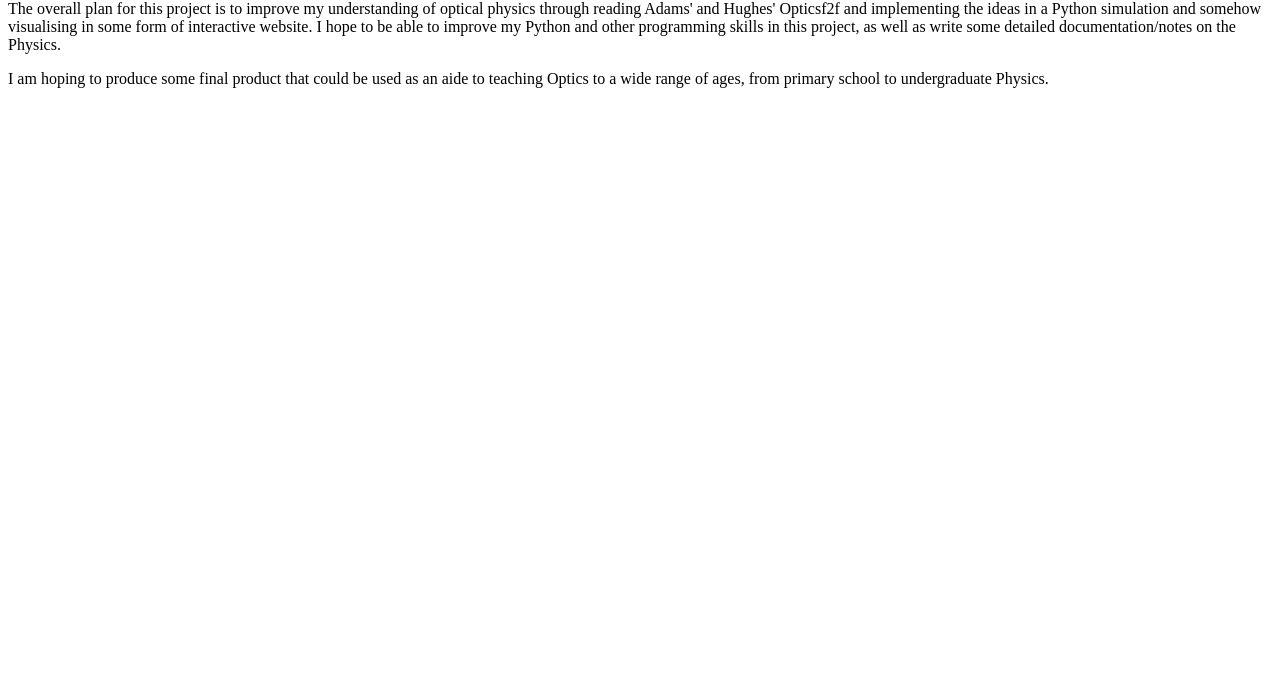
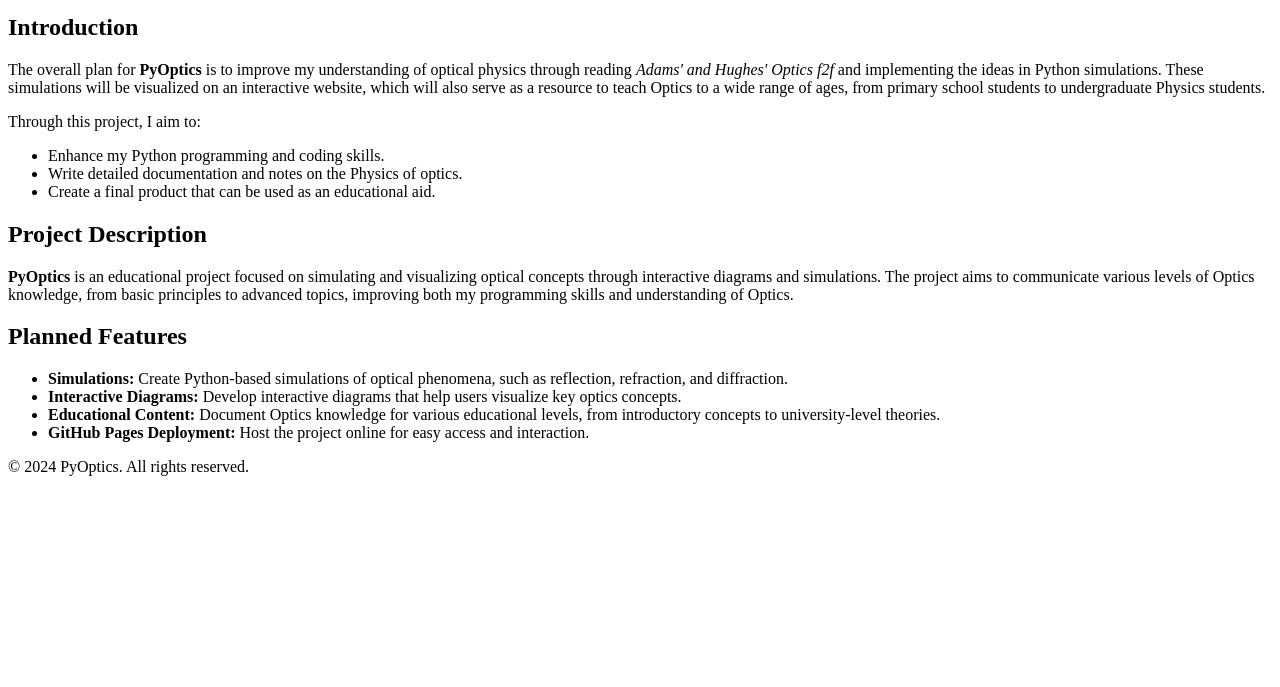
Before and after one commit to AElwood119/PyOptics, a plain HTML site: page index.html in a window 1280 px wide. Shown: the part 113-800 px from the top of the page. Drawn offline with Linux system fonts and the light colour scheme.

Commit message:
updated README.md and index.html with help from chatGPT to write better.

```diff
--- a/index.html
+++ b/index.html
@@ -1,9 +1,47 @@
-<h1>Hello!</h1>
+<!DOCTYPE html>
+<html lang="en">
+<head>
+    <meta charset="UTF-8">
+    <meta name="viewport" content="width=device-width, initial-scale=1.0">
+    <title>PyOptics</title>
+    <link rel="stylesheet" href="styles.css"> <!-- Link to your CSS file -->
+</head>
+<body>
+    <header>
+        <h1>Hello!</h1>
+        <h2>Welcome to PyOptics</h2>
+    </header>
 
-<h2>Introduction</h2>
+    <main>
+        <section id="introduction">
+            <h2>Introduction</h2>
+            <p>The overall plan for <strong>PyOptics</strong> is to improve my understanding of optical physics through reading <em>Adams' and Hughes' Optics f2f</em> and implementing the ideas in Python simulations. These simulations will be visualized on an interactive website, which will also serve as a resource to teach Optics to a wide range of ages, from primary school students to undergraduate Physics students.</p>
+            <p>Through this project, I aim to:</p>
+            <ul>
+                <li>Enhance my Python programming and coding skills.</li>
+                <li>Write detailed documentation and notes on the Physics of optics.</li>
+                <li>Create a final product that can be used as an educational aid.</li>
+            </ul>
+        </section>
 
-<p>The overall plan for this project is to improve my understanding of optical physics through reading Adams' and Hughes' Opticsf2f and implementing the ideas in a Python simulation
-    and somehow visualising in some form of interactive website. I hope to be able to improve my Python and other programming skills in this project, as well as write some detailed
-    documentation/notes on the Physics.</p>
+        <section id="project-description">
+            <h2>Project Description</h2>
+            <p><strong>PyOptics</strong> is an educational project focused on simulating and visualizing optical concepts through interactive diagrams and simulations. The project aims to communicate various levels of Optics knowledge, from basic principles to advanced topics, improving both my programming skills and understanding of Optics.</p>
+        </section>
 
-<p>I am hoping to produce some final product that could be used as an aide to teaching Optics to a wide range of ages, from primary school to undergraduate Physics.</p>
+        <section id="planned-features">
+            <h2>Planned Features</h2>
+            <ul>
+                <li><strong>Simulations:</strong> Create Python-based simulations of optical phenomena, such as reflection, refraction, and diffraction.</li>
+                <li><strong>Interactive Diagrams:</strong> Develop interactive diagrams that help users visualize key optics concepts.</li>
+                <li><strong>Educational Content:</strong> Document Optics knowledge for various educational levels, from introductory concepts to university-level theories.</li>
+                <li><strong>GitHub Pages Deployment:</strong> Host the project online for easy access and interaction.</li>
+            </ul>
+        </section>
+    </main>
+
+    <footer>
+        <p>&copy; 2024 PyOptics. All rights reserved.</p>
+    </footer>
+</body>
+</html>
```
Also changed, not shown: 1 other file.
